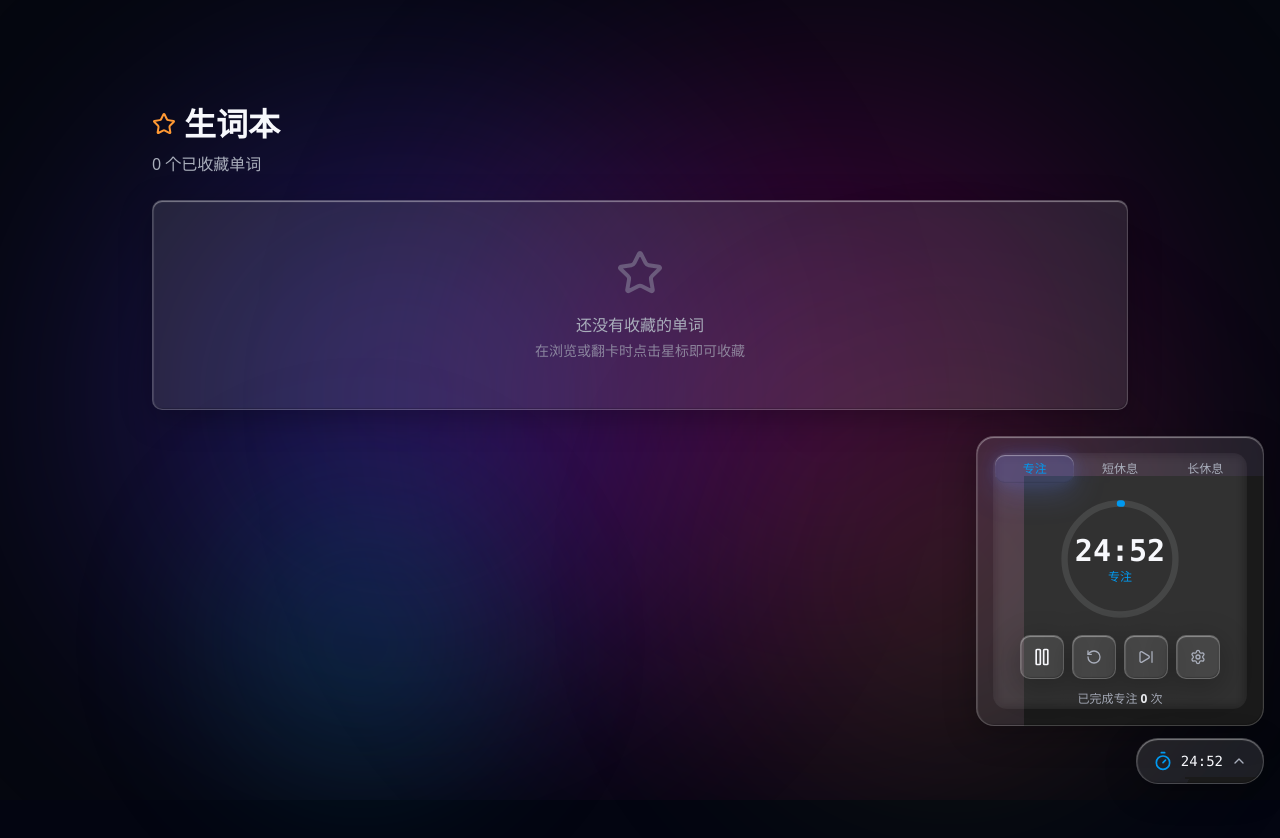
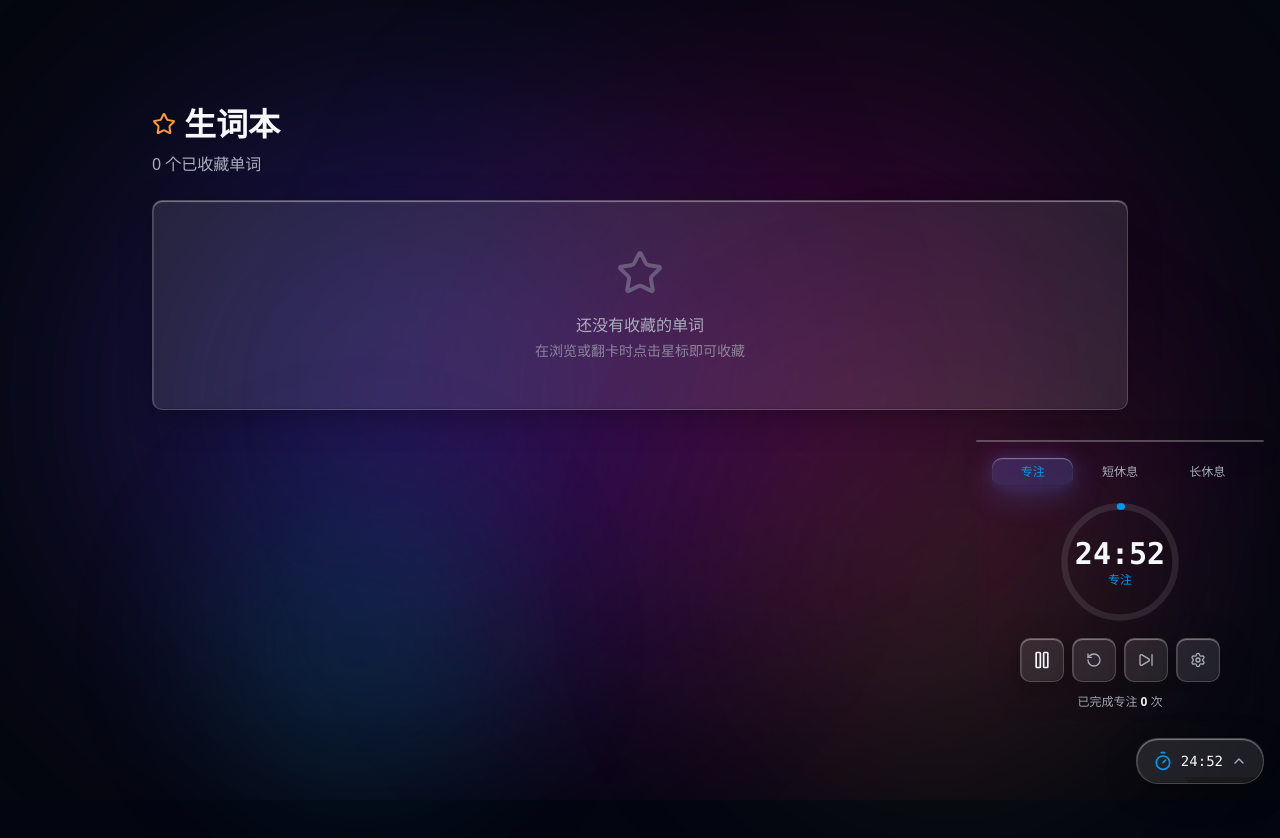
Before and after one commit to Yuriz132/-Henan-Province-College-to-Undergraduate-English-Vocabulary-Learning-Website, a React (Vite) app in the folder frontend/: page /starred in a window 1280 px wide. Both pictures are taken after a click on the button "番茄钟". Shown: the top 838 px of the page. Built offline with nearby package versions, Linux system fonts and the light colour scheme.

Commit message:
fix(pomodoro): 修复嵌套backdrop-filter失效 — 毛玻璃文字层改为与折射外壳兄弟并列，真实模糊生效

```diff
--- a/frontend/src/components/PomodoroTimer.tsx
+++ b/frontend/src/components/PomodoroTimer.tsx
@@ -151,11 +151,13 @@ export function PomodoroTimer() {
 
   return (
     <div className="fixed bottom-4 right-4 z-50 flex flex-col items-end">
-      {/* 展开面板 */}
+      {/* 展开面板：外壳折射玻璃 + 内部毛玻璃文字层（兄弟并列，避免嵌套 backdrop-filter 失效） */}
       {expanded && (
-        <LiquidGlass as="div" className="liquid-glass mb-3 w-72 p-4" style={{ borderRadius: 'calc(var(--radius) + 8px)' }}>
-          {/* 文字内容区局部毛玻璃模糊层：文字更朦胧，外缘玻璃壳仍是液态玻璃折射 */}
-          <div className="pomo-frost">
+        <div className="relative mb-3 w-72">
+          {/* 折射玻璃外壳：仅边框/底色，纯液态玻璃折射（无模糊） */}
+          <LiquidGlass as="div" className="liquid-glass absolute inset-0" style={{ borderRadius: 'calc(var(--radius) + 8px)' }} />
+          {/* 文字内容区：独立毛玻璃模糊层（与外壳为兄弟非子级，可真实模糊） */}
+          <div className="pomo-frost relative p-4">
           {!showSettings ? (
             <>
               {/* 模式切换 */}
@@ -282,7 +284,7 @@ export function PomodoroTimer() {
             </>
           )}
           </div>
-        </LiquidGlass>
+        </div>
       )}
 
       {/* 悬浮触发按钮 */}
--- a/frontend/src/index.css
+++ b/frontend/src/index.css
@@ -602,13 +602,12 @@
   .nav-item-active { transform: none; }
 }
 
-/* 番茄钟面板：文字内容区局部毛玻璃模糊层
-   叠加在液态玻璃折射之上，让文字更朦胧；外缘玻璃壳仍是纯折射 */
+/* 番茄钟面板：文字内容区局部毛玻璃模糊层（与折射外壳并列，可真实模糊）
+   外缘 16px(p-4) 露出折射玻璃壳，内部文字区额外毛玻璃模糊 */
 .pomo-frost {
-  backdrop-filter: blur(6px) saturate(1.2);
-  -webkit-backdrop-filter: blur(6px) saturate(1.2);
+  backdrop-filter: blur(7px) saturate(1.3);
+  -webkit-backdrop-filter: blur(7px) saturate(1.3);
   border-radius: calc(var(--radius) + 4px);
-  padding: 2px;
 }
 
 /* ============================================================
```
